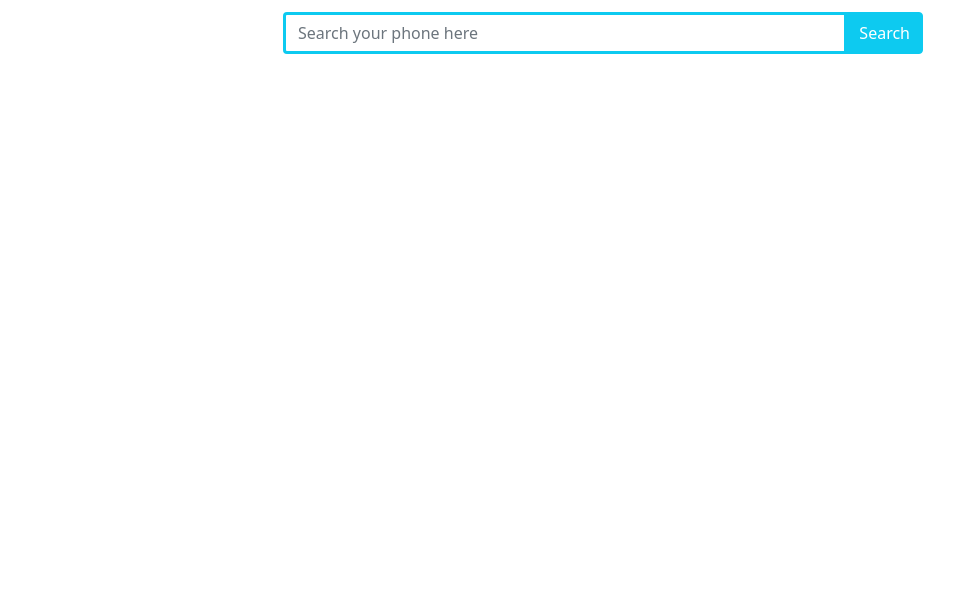
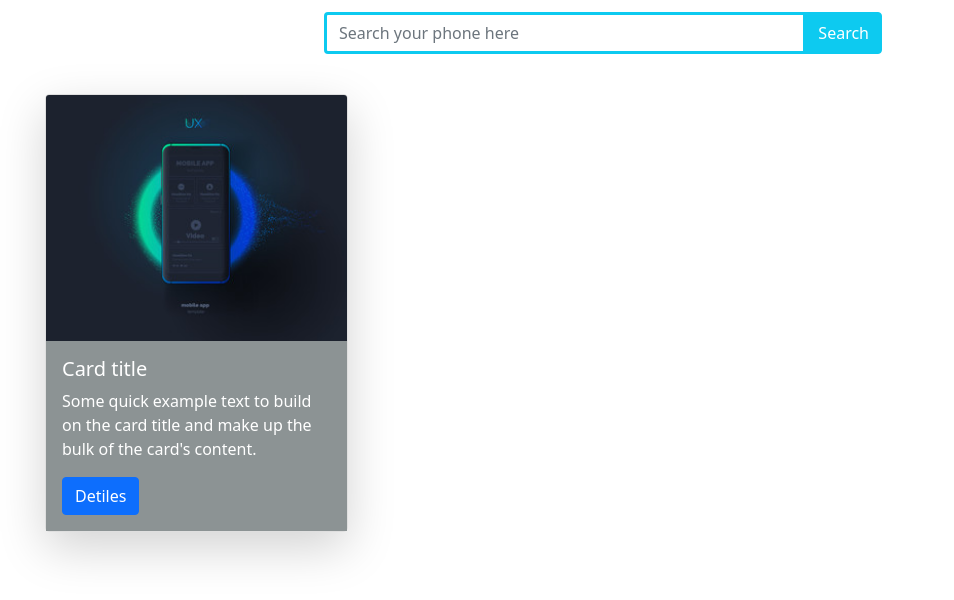
Before and after one commit to Shihab2022/phone-hunter, a plain HTML site: page index.html in a window 1280 px wide. Shown: the part 68-668 px from the top of the page, without its empty margins (37-991 px from the left). Drawn offline with nearby package versions, Linux system fonts and the light colour scheme.

Commit message:
make card

```diff
--- a/css/style.css
+++ b/css/style.css
@@ -4,3 +4,8 @@
 .web-titel {
     font-family: 'Courgette', cursive;
 }
+
+.main-card {
+    background-color: #8c9394;
+    color: white;
+}
--- a/index.html
+++ b/index.html
@@ -15,17 +15,35 @@
 </head>
 
 <body>
-    <div class="constainer">
+    <div class="container ">
         <h1 class="text-center fw-bold web-titel text-warning display-6 my-3">FIND YOUR <span style="color:rgb(98, 50, 175);">FAVOURITE PHONE</span> </h1>
+        <!-- search section -->
         <div class="search-section ">
             <div class="input d-flex justify-content-center">
                 <div class="input-group w-50  rounded-pill mb-3">
-                    <input type="text" class="form-control border-3 fs-6 border-info" placeholder="Search your phone here" aria-label="Recipient's username" aria-describedby="button-addon2">
-                    <button class="btn btn-info fs-6 text-white" type="button" id="button-addon2">Search</button>
+                    <input type="text" class="form-control border-3 fs-6 border-info" id="get-input" placeholder="Search your phone here" aria-label="Recipient's username" aria-describedby="button-addon2">
+                    <button class="btn btn-info fs-6 text-white" type="button" onclick="searchBtn()">Search</button>
                 </div>
             </div>
 
         </div>
+
+        <!-- card section -->
+        <div class="row ">
+
+            <div class="col-md-4 my-4">
+                <div class="card shadow-lg rounded-3 " style="width: 85%;">
+                    <img src="images/phone.jpg" class="card-img-top" alt="...">
+                    <div class="card-body main-card">
+                        <h5 class="card-title ">Card title</h5>
+                        <p class="card-text">Some quick example text to build on the card title and make up the bulk of the card's content.</p>
+                        <button id="detiles-btn" class="btn btn-primary">Detiles</button>
+                    </div>
+                </div>
+            </div>
+
+        </div>
+
 
     </div>
     <!-- script link -->
```
